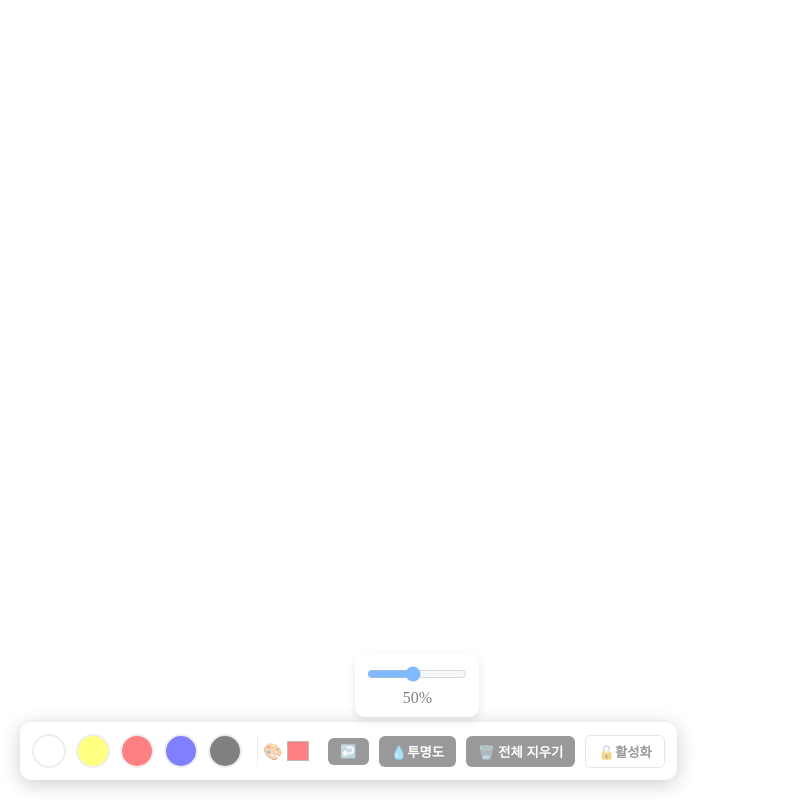
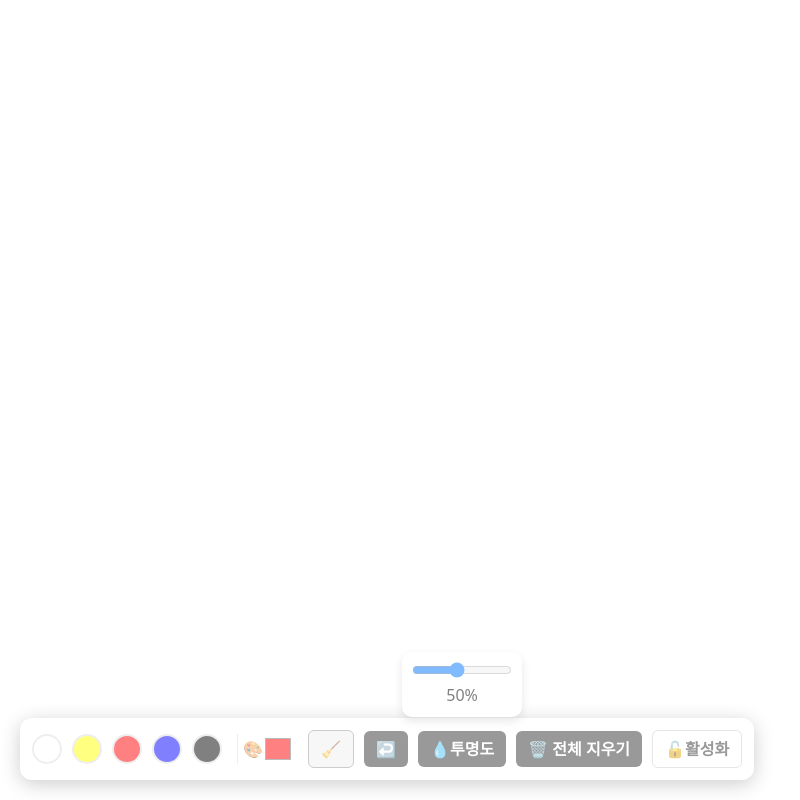
Before and after one commit to whybwhyd/transparent-paint, an Electron app: page index.html in a window 800 px wide. Both pictures are taken after a click on the button "💧투명도". Drawn offline with nearby package versions, Linux system fonts and the light colour scheme; no server answers.

Commit message:
feat. 지우개 + doc. style.css로 style 태그 분리

```diff
--- a/index.html
+++ b/index.html
@@ -1,143 +1,12 @@
 <!DOCTYPE html>
 <html>
 <head>
-  <style>
-    body {
-    margin: 0;
-    overflow: hidden;
-    background: transparent;
-    }
+    <meta charset="UTF-8">
+    <title>Transparent Paint</title>
+    <script src="https://cdn.tailwindcss.com"></script>
+    <link href="https://cdnjs.cloudflare.com/ajax/libs/flowbite/2.3.0/flowbite.min.css" rel="stylesheet" />
 
-    /* 캔버스 설정 */
-    canvas {
-    position: absolute;
-    top: 0;
-    left: 0;
-    width: 100vw;
-    height: 100vh;
-    z-index: 1;
-    }
-
-    /* 툴바 (메뉴 바) 스타일 */
-    .toolbar {
-    position: fixed;
-    top: auto;
-    bottom: 20px;
-    left: 20px;
-    display: flex;
-    gap: 10px;
-    padding: 12px;
-    background: white; /* RGBA 대신 완전한 흰색 */
-    border-radius: 12px;
-    z-index: 1000;
-    box-shadow: 0 4px 20px rgba(0,0,0,0.4); /* 투명해질 때를 대비해 그림자 강화 */
-    display: flex;
-    flex-direction: row; /* 가로 방향 배치 */
-    align-items: center;    /* 요소들을 세로축 기준으로 중앙 정렬 (높낮이 맞춤) */
-    justify-content: center; /* 요소들을 가로축 기준으로 중앙 정렬 */
-    cursor: grab;
-    user-select: none;
-    pointer-events: auto;
-
-    /* [핵심 수정] 투명도 변경 시 부드럽게 애니메이션 적용 */
-    transition: opacity 0.2s ease;
-
-    /* 초기 투명도 설정 (JS 슬라이더 초기값과 맞춤) */
-    opacity: 0.5;
-    }
-
-    /* 드래그 중일 때의 커서 */
-    .toolbar:active {
-    cursor: grabbing;
-    }
-    /* 툴바 내부의 각 버튼과 래퍼들도 정렬 */
-    .toolbar > div,
-    .toolbar > button {
-    display: flex;
-    align-items: center;
-    justify-content: center;
-    }
-
-    /* 버튼 및 입력창에서는 기본 커서 유지 */
-    .toolbar button,
-    .toolbar input {
-    cursor: pointer;
-    }
-    .toolbar-opacity-wrapper {
-    position: relative;
-    display: inline-block;
-    }
-    /* 컬러 버튼 스타일 */
-    .color-btn {
-    width: 30px;
-    height: 30px;
-    border-radius: 50%;
-    border: 2px solid #ddd;
-    transition: transform 0.1s;
-    }
-    .color-btn:hover {
-    transform: scale(1.1);
-    }
-
-    /* 컬러 피커 래퍼 (간격 조절) */
-    .color-picker-wrapper {
-    display: flex;
-    align-items: center;
-    padding: 0 5px;
-    border-left: 1px solid #ddd;
-    margin-left: 5px;
-    }
-
-    #color-picker {
-    width: 30px;
-    height: 30px;
-    border: none;
-    background: none;
-    cursor: pointer;
-    }
-
-    /* 지우기/잠금 버튼 스타일 */
-    .clear-btn, #toggle-lock {
-    padding: 6px 12px;
-    background: #333;
-    color: white;
-    border: none;
-    border-radius: 6px;
-    font-weight: bold;
-    }
-    .clear-btn:hover { background: #000; }
-
-    #toggle-lock {
-    background: #fff;
-    color: #333;
-    border: 1px solid #ccc;
-    }
-        /* 툴바 위에 뜨는 슬라이더 박스 */
-    .opacity-modal {
-    position: absolute;
-    bottom: 50px;
-    left: 50%;
-    transform: translateX(-50%);
-    background: white;
-    padding: 10px;
-    border-radius: 10px;
-    box-shadow: 0 4px 10px rgba(0,0,0,0.2);
-    display: flex;
-    flex-direction: column;
-    align-items: center;
-    gap: 5px;
-    z-index: 1001;
-    }
-
-    .opacity-modal.hidden {
-    display: none;
-    }
-
-    #toolbar-opacity-slider {
-    cursor: pointer;
-    width: 100px;
-    }
-  </style>
+    <link rel="stylesheet" href="./style/style.css">
 </head>
 <body>
     <div class="toolbar" id="toolbar">
@@ -151,6 +20,7 @@
         <label for="color-picker">🎨</label>
         <input type="color" id="color-picker" value="#ff0000">
     </div>
+    <button id="eraser" class="clear-btn">🧹</button>
     <button id="undo-btn" class="clear-btn">↩️</button>
 
     <div class="toolbar-opacity-wrapper">
--- a/renderer.js
+++ b/renderer.js
@@ -15,6 +15,7 @@
 let undoStack = [];
 const MAX_UNDO = 20; // 최대 20개까지만 저장 (메모리 관리용)
 
+
 // 1. 캔버스 크기 초기화
 function resizeCanvas() {
     canvas.width = window.innerWidth;
@@ -24,9 +25,12 @@
 resizeCanvas();
 
 let drawing = false;
-let currentColor = 'red';
+let currentColor = '#ff0000';
 let isActive = true; // 기본값: 그리기 모드 활성화
 let lastIgnoreState = null;
+//[추가] 지우개 변수
+let isEraserMode = false; // [추가] 지우개 모드 여부
+
 
 // --- [추가] 툴바 드래그 변수 ---
 let isDragging = false;
@@ -74,21 +78,46 @@
     clearCanvas();
 });
 
-// 5. 컬러 변경 (버튼 & 팔레트)
-const colors = ['white','yellow','red', 'blue',  'black'];
-colors.forEach(color => {
-    document.getElementById(color)?.addEventListener('click', (e) => {
+function updateCursor() {
+    if (isEraserMode) {
+        document.body.classList.add('eraser-active');
+    } else {
+        document.body.classList.remove('eraser-active');
+    }
+}
+
+// 1. 색상 이름 대신 Hex 코드로 배열 정의
+const colorPalette = [
+    { name: 'white',  hex: '#ffffff' },
+    { name: 'yellow', hex: '#ffff00' },
+    { name: 'red',    hex: '#ff0000' },
+    { name: 'blue',   hex: '#0000ff' },
+    { name: 'black',  hex: '#000000' }
+];
+
+// 5. 컬러 변경 로직 (수정)
+colorPalette.forEach(colorObj => {
+    const btn = document.getElementById(colorObj.name);
+    btn?.addEventListener('click', (e) => {
         e.stopPropagation();
         if (isActive) {
-            currentColor = color;
-            colorPicker.value = (color === 'black') ? '#000000' : color;
+            isEraserMode = false; // 색상 클릭 시 지우개 해제
+            currentColor = colorObj.hex; // 그리기 색상을 hex로 변경
+            colorPicker.value = colorObj.hex; // 피커 값도 hex로 동기화
+
+            // 지우개 버튼 스타일 초기화
+            document.getElementById('eraser').style.background = "#eee";
+
+            updateCursor(); // [추가] 커서를 기본으로 변경
         }
     });
 });
 
 colorPicker.addEventListener('input', (e) => {
     if (isActive) {
+        isEraserMode = false; // 팔레트 사용 시 지우개 해제
         currentColor = e.target.value;
+        document.getElementById('eraser').style.background = "#eee";
     }
 });
 
@@ -124,9 +153,18 @@
     } else {
         updateMouseIgnore(false);
 
-        if (drawing) {
-            ctx.lineWidth = 5;
+    if (drawing) {
+            // [핵심] 지우개 모드 설정 적용
+            if (isEraserMode) {
+                ctx.globalCompositeOperation = 'destination-out'; // 지우기 모드
+                ctx.lineWidth = 20; // 지우개는 좀 더 두껍게
+            } else {
+                ctx.globalCompositeOperation = 'source-over'; // 일반 그리기 모드
+                ctx.lineWidth = 5;
+            }
+
             ctx.lineCap = 'round';
+            ctx.lineJoin = 'round'; // 꺾임 부드럽게
             ctx.strokeStyle = currentColor;
             ctx.lineTo(e.clientX, e.clientY);
             ctx.stroke();
@@ -168,6 +206,8 @@
     if (drawing) {
         saveState(); // [추가] 선 그리기가 끝나면 현재 상태 저장
     }
+    // 그리기 종료 시 설정을 기본으로 돌려놓는 것이 안전합니다.
+    ctx.globalCompositeOperation = 'source-over';
 
     isDragging = false; // 드래그 종료
     drawing = false;    // 그리기 종료
@@ -201,6 +241,10 @@
     // 현재 상태는 버리고 이전 상태를 꺼냄
     undoStack.pop();
 
+    // [추가] 그리기 모드를 일시적으로 기본으로 변경하여 이미지가 정상적으로 그려지도록 함
+    const prevComposite = ctx.globalCompositeOperation;
+    ctx.globalCompositeOperation = 'source-over';
+
     // 캔버스를 깨끗이 지움
     ctx.clearRect(0, 0, canvas.width, canvas.height);
 
@@ -211,6 +255,8 @@
         img.src = lastState;
         img.onload = () => {
             ctx.drawImage(img, 0, 0);
+            // 원래 모드로 복구
+            ctx.globalCompositeOperation = prevComposite;
         };
     }
 }
@@ -252,5 +298,19 @@
         toolbarOpacityValue.innerText = `${val}%`;
     }
 });
+
+// [추가] 지우개 버튼 이벤트
+document.getElementById('eraser')?.addEventListener('click', (e) => {
+    e.stopPropagation();
+    if (isActive) {
+        isEraserMode = !isEraserMode; // 토글
+        if (isEraserMode) {
+            e.target.style.background = "#999"; // 활성화 표시
+        } else {
+            e.target.style.background = "#eee";
+        }
+    }
+});
+
 // 초기 설정
 updateMouseIgnore(false);
--- /dev/null
+++ b/style/style.css
@@ -0,0 +1,143 @@
+   body {
+    margin: 0;
+    overflow: hidden;
+    background: transparent;
+    }
+
+    /* 캔버스 설정 */
+    canvas {
+    position: absolute;
+    top: 0;
+    left: 0;
+    width: 100vw;
+    height: 100vh;
+    z-index: 1;
+    }
+
+    /* 툴바 (메뉴 바) 스타일 */
+    .toolbar {
+    position: fixed;
+    top: auto;
+    bottom: 20px;
+    left: 20px;
+    display: flex;
+    gap: 10px;
+    padding: 12px;
+    background: white; /* RGBA 대신 완전한 흰색 */
+    border-radius: 12px;
+    z-index: 1000;
+    box-shadow: 0 4px 20px rgba(0,0,0,0.4); /* 투명해질 때를 대비해 그림자 강화 */
+    display: flex;
+    flex-direction: row; /* 가로 방향 배치 */
+    align-items: center;    /* 요소들을 세로축 기준으로 중앙 정렬 (높낮이 맞춤) */
+    justify-content: center; /* 요소들을 가로축 기준으로 중앙 정렬 */
+    cursor: grab;
+    user-select: none;
+    pointer-events: auto;
+
+    /* [핵심 수정] 투명도 변경 시 부드럽게 애니메이션 적용 */
+    transition: opacity 0.2s ease;
+
+    /* 초기 투명도 설정 (JS 슬라이더 초기값과 맞춤) */
+    opacity: 0.5;
+    }
+
+    /* 드래그 중일 때의 커서 */
+    .toolbar:active {
+    cursor: grabbing;
+    }
+    /* 툴바 내부의 각 버튼과 래퍼들도 정렬 */
+    .toolbar > div,
+    .toolbar > button {
+    display: flex;
+    align-items: center;
+    justify-content: center;
+    }
+
+    /* 버튼 및 입력창에서는 기본 커서 유지 */
+    .toolbar button,
+    .toolbar input {
+    cursor: pointer;
+    }
+    .toolbar-opacity-wrapper {
+    position: relative;
+    display: inline-block;
+    }
+    /* 컬러 버튼 스타일 */
+    .color-btn {
+    width: 30px;
+    height: 30px;
+    border-radius: 50%;
+    border: 2px solid #ddd;
+    transition: transform 0.1s;
+    }
+    .color-btn:hover {
+    transform: scale(1.1);
+    }
+
+    /* 컬러 피커 래퍼 (간격 조절) */
+    .color-picker-wrapper {
+    display: flex;
+    align-items: center;
+    padding: 0 5px;
+    border-left: 1px solid #ddd;
+    margin-left: 5px;
+    }
+
+    #color-picker {
+    width: 30px;
+    height: 30px;
+    border: none;
+    background: none;
+    cursor: pointer;
+    }
+
+    /* 지우기/잠금 버튼 스타일 */
+    .clear-btn, #toggle-lock {
+    padding: 6px 12px;
+    background: #333;
+    color: white;
+    border: none;
+    border-radius: 6px;
+    font-weight: bold;
+    }
+    .clear-btn:hover { background: #000; }
+
+    #toggle-lock {
+    background: #fff;
+    color: #333;
+    border: 1px solid #ccc;
+    }
+        /* 툴바 위에 뜨는 슬라이더 박스 */
+    .opacity-modal {
+    position: absolute;
+    bottom: 50px;
+    left: 50%;
+    transform: translateX(-50%);
+    background: white;
+    padding: 10px;
+    border-radius: 10px;
+    box-shadow: 0 4px 10px rgba(0,0,0,0.2);
+    display: flex;
+    flex-direction: column;
+    align-items: center;
+    gap: 5px;
+    z-index: 1001;
+    }
+
+    .opacity-modal.hidden {
+    display: none;
+    }
+
+    #toolbar-opacity-slider {
+    cursor: pointer;
+    width: 100px;
+    }
+    #eraser{
+      background: #eee;
+      border: 1px solid #999;
+    }
+    /* 지우개 모드 클래스 */
+  .eraser-active, .eraser-active * {
+      cursor: cell !important; /* 굵은 십자 모양 (확실히 보임) */
+  }
```
